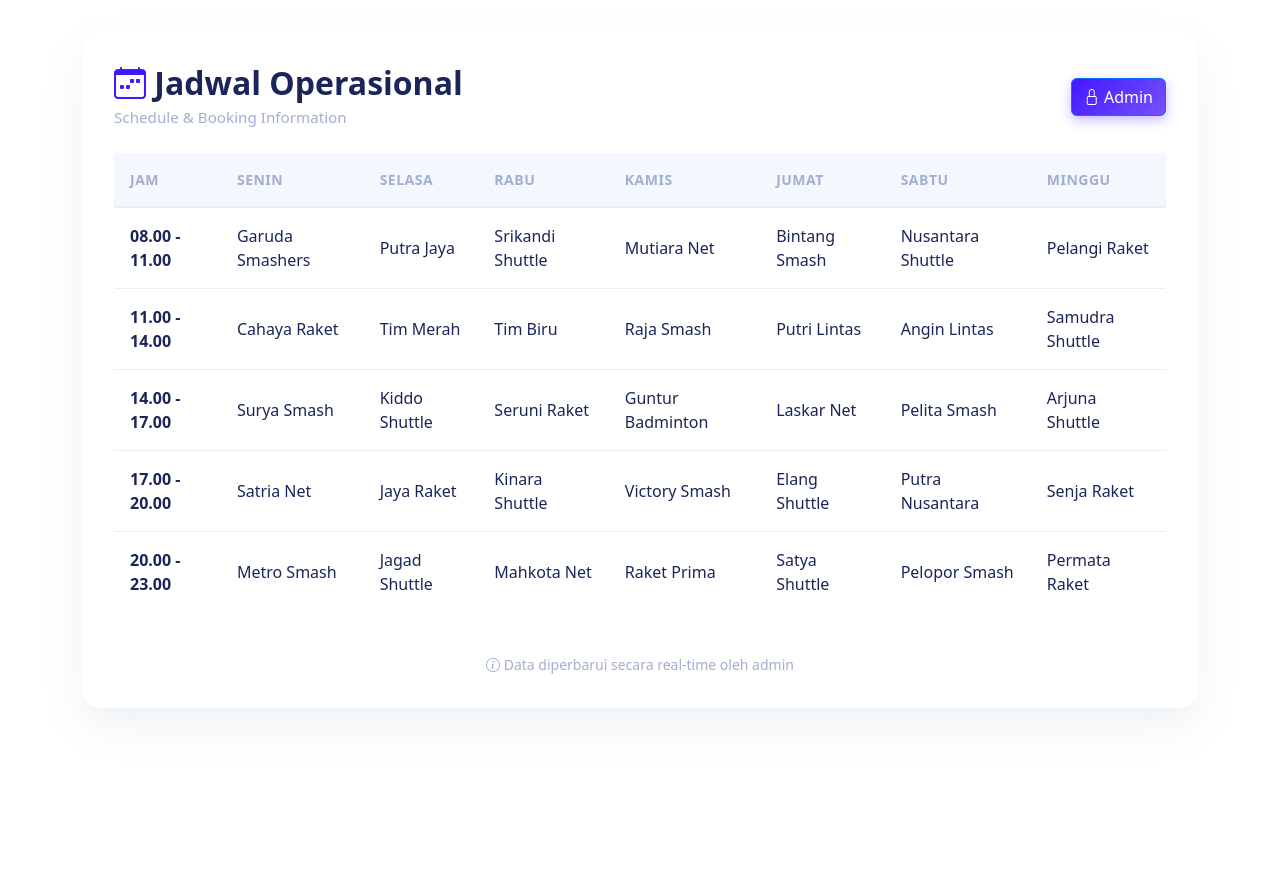
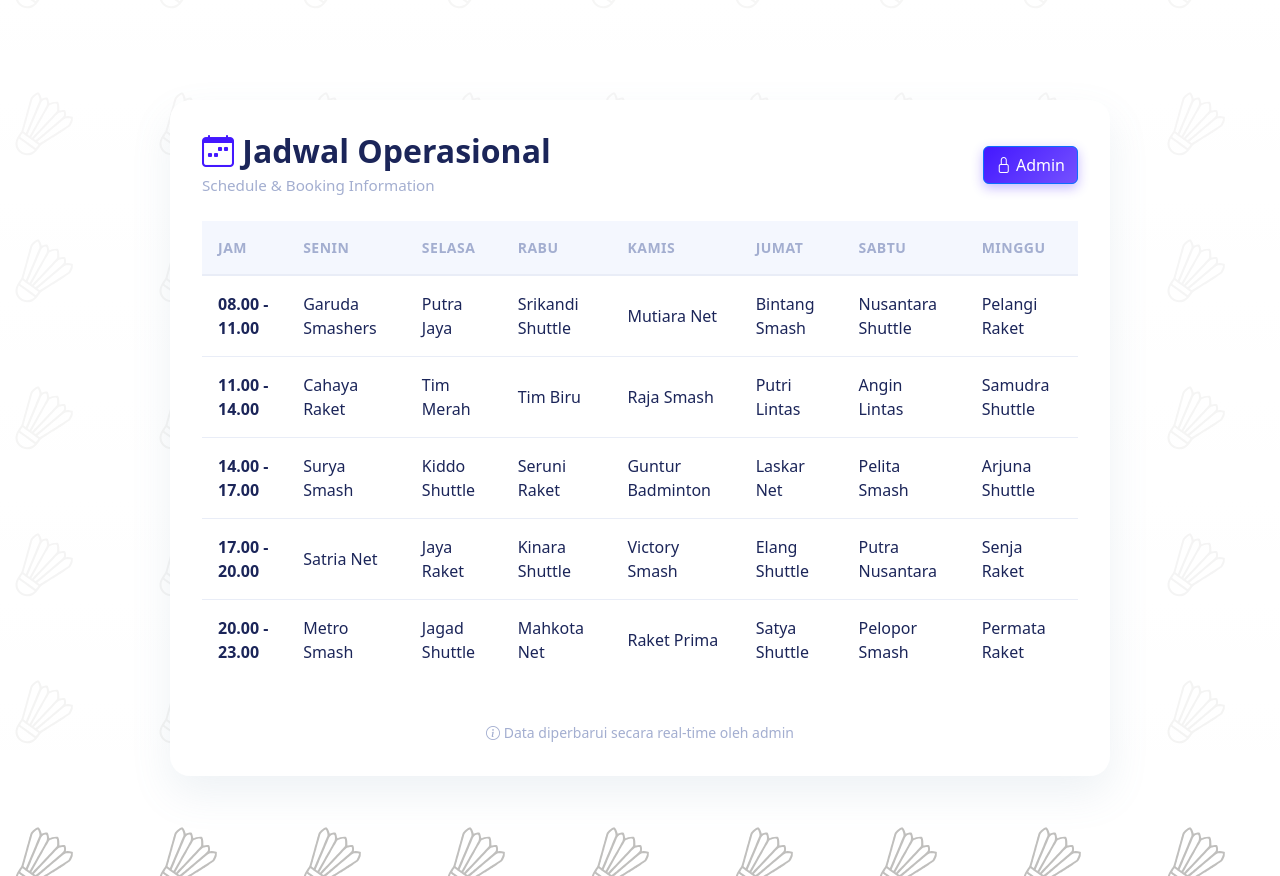
Before and after one commit to ziraaaxo/jadwal-ant-arena, a PHP site: page /ant-arena-jadwal/ in a window 1280 px wide. Before the commit the page ends 715 px from the top, so only its background shows below. Run offline with PHP 8.4, Linux system fonts and the light colour scheme; data comes from the database, SQL or seed files in the repository.

Commit message:
update tipis

```diff
--- a/index.php
+++ b/index.php
@@ -22,7 +22,7 @@ $result = $conn->query($sql);
     <link rel="icon" href="favicon.ico" />
 </head>
 
-<body>
+<body class="site-index">
     <div class="container site-container">
         <section id="jadwal" class="jadwal">
             <div class="d-flex justify-content-between align-items-center mb-4">
--- a/style.css
+++ b/style.css
@@ -792,4 +792,54 @@ body {
   opacity: 1;
 }
 
+/* Action buttons in transaksi table: make edit and delete same size */
+.action-btn {
+  display: inline-flex;
+  align-items: center;
+  justify-content: center;
+  padding: 6px 10px;
+  min-width: 40px;
+  height: 34px;
+  border-radius: 8px;
+}
+.action-btn i {
+  font-size: 1rem;
+}
+
 /* End migrated CSS */
+
+/* Background for public index page: use small tile, repeat horizontally and centered for symmetry */
+body.site-index {
+  /* Use the generated SVG pattern which references bg.png and leaves 100px gaps */
+  background-image: url("bg.svg");
+  background-repeat: repeat; /* repeat both horizontally and vertically */
+  background-position: center center; /* center the repeating pattern for symmetry */
+  background-size: auto; /* let the SVG pattern handle spacing */
+  background-attachment: scroll;
+  min-height: 100vh;
+  position: relative;
+}
+
+/* overlay to keep content readable over busy background */
+body.site-index::before {
+  content: "";
+  position: fixed;
+  inset: 0;
+  background: linear-gradient(
+    180deg,
+    rgba(255, 255, 255, 0.85) 0%,
+    rgba(255, 255, 255, 0.82) 100%
+  );
+  pointer-events: none;
+  z-index: 0;
+}
+
+.site-container {
+  position: relative;
+  z-index: 1; /* place above the overlay */
+}
+
+/* Give the index page a 100px padding on all sides so the tiled pattern doesn't touch edges */
+body.site-index .site-container {
+  padding: 100px;
+}
```
Also changed, not shown: admin-dashboard.php (+17 -5 lines), admin-transaksi.php (+38 -22 lines), bg.svg (added).
